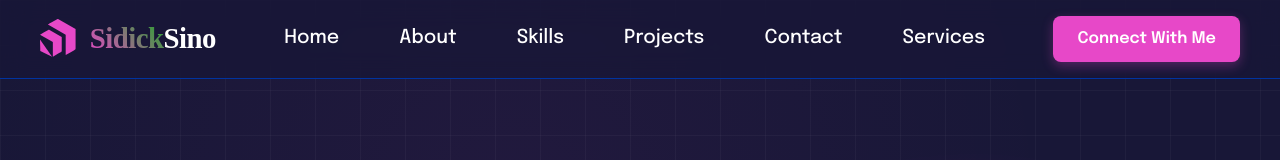
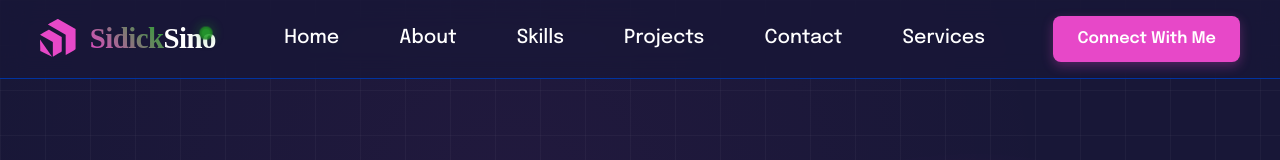
Before and after one commit to sidicksino/SidickPortfolio, a React (Vite) app: page / in a window 1280 px wide. Shown: the top 160 px of the page. Built offline with nearby package versions, Linux system fonts and the light colour scheme; a web font is replaced by a local one.

Commit message:
Add dot to navbar

```diff
--- a/src/components/navbar/Navbar.css
+++ b/src/components/navbar/Navbar.css
@@ -70,6 +70,7 @@
   align-items: center;
   gap: 12px;
   transition: transform 0.3s ease;
+  position: relative;
 }
 
 .nav-logo:hover {
@@ -104,6 +105,26 @@
     animation: rotateGradient 2s linear infinite;
     background-size: 50% 50%;
   }
+
+/* Animated active dot in navbar */
+.nav-active {
+  position: absolute;
+  top: 8px;
+  right: -8px;
+  width: 12px;
+  height: 12px;
+  background: #26a32c;
+  border-radius: 50%;
+  box-shadow: 0 0 12px rgba(38,163,44,0.6);
+  animation: navPulse 1.6s infinite ease-in-out;
+  border: 2px solid rgba(0,0,0,0.15);
+}
+
+@keyframes navPulse {
+  0% { transform: scale(1); opacity: 1; }
+  50% { transform: scale(1.4); opacity: 0.6; }
+  100% { transform: scale(1); opacity: 1; }
+}
 
   @keyframes rotateGradient {
     0% {
--- a/src/components/navbar/Navbar.jsx
+++ b/src/components/navbar/Navbar.jsx
@@ -18,6 +18,7 @@ const Navbar = ({ scrolled = false }) => {
         <p className="nav-logo-text">
           <span>Sidick</span>Sino
         </p>
+        <span className="nav-active" aria-hidden="true"></span>
       </div>
 
       {/* Nouveau bouton avec SVG animé */}
```
